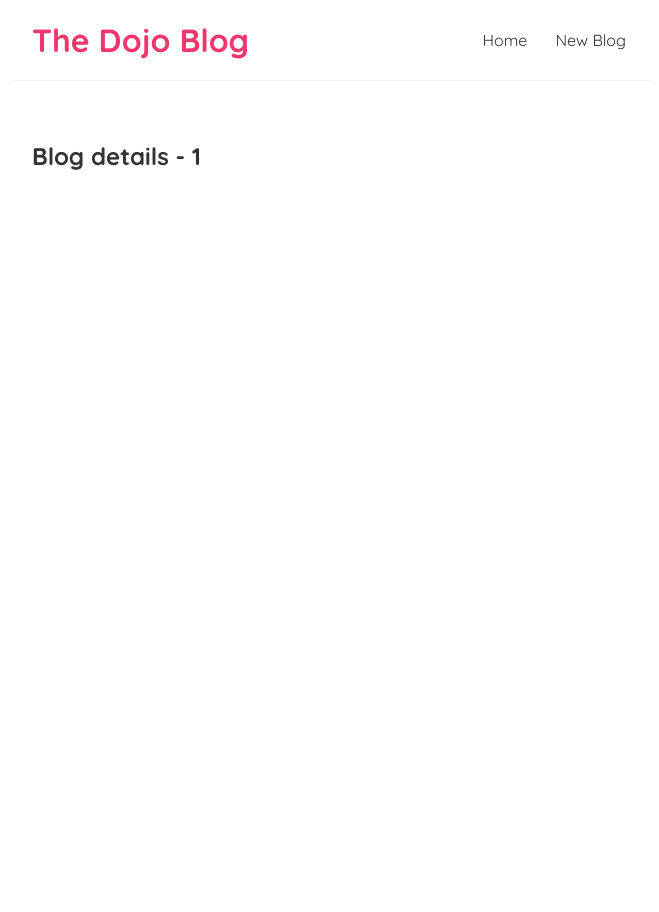
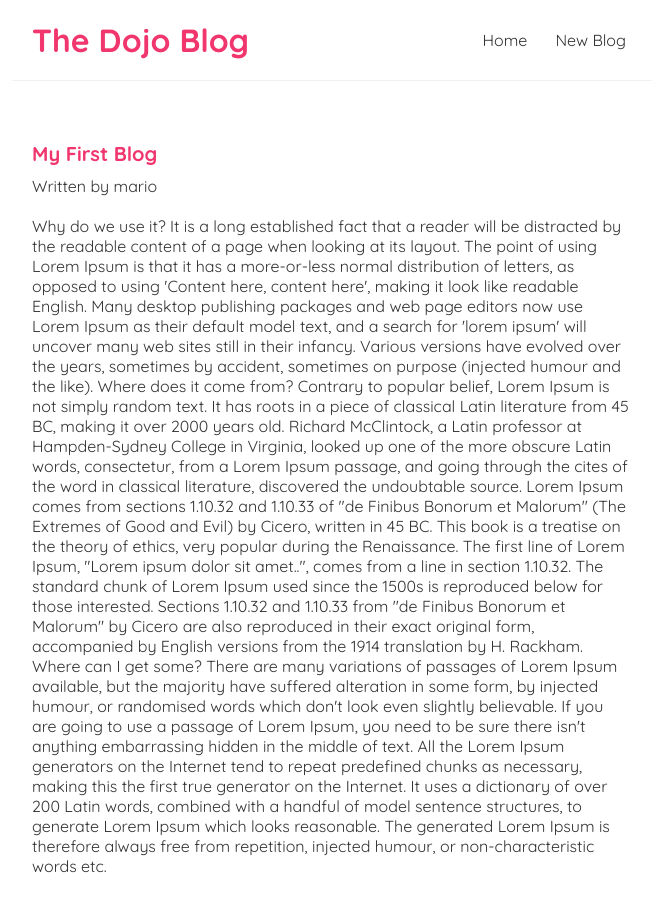
Before and after one commit to umanrai/dojo-blog, a React (Create React App) app: page /blogs/1 in a window 1280 px wide. Shown: the top 912 px of the page, without its empty margins (308-967 px from the left). Before the commit the page ends 800 px from the top, so only its background shows below. Built offline with nearby package versions, Linux system fonts and the light colour scheme; data requests are answered from the project's data file.

Commit message:
reusing custom hooks(useFetch.js)

```diff
--- a/src/BlogDetails.js
+++ b/src/BlogDetails.js
@@ -1,11 +1,21 @@
 import { useParams } from "react-router-dom";
+import useFetch from "./useFetch";
 
 const BlogDetails = () => {
     const {id} = useParams();
+    const {data:blog, error, isPending} = useFetch(`http://localhost:8000/blogs/${id}`); // url concatenation: http://localhost:8000/blogs with id in template string.
 
     return (
         <div className="blog-details">
-            <h2>Blog details - { id }</h2>
+            { isPending && <div>Loading...</div>}
+            { error && <div>{ error }</div>}
+            { blog && (
+                <article>
+                    <h2>{ blog.title}</h2>
+                    <p>Written by { blog.author }</p>
+                    <div>{blog.body}</div>
+                </article>
+            )}
         </div>
      );
 }
--- a/src/index.css
+++ b/src/index.css
@@ -52,3 +52,13 @@
 .blog-preview a {
   text-decoration: none;
 }
+
+/* blog details page */
+.blog-details h2 {
+  font-size: 20px;
+  color: #f1356d;
+  margin-bottom: 10px;
+}
+.blog-details div {
+  margin: 20px 0;
+}
```
